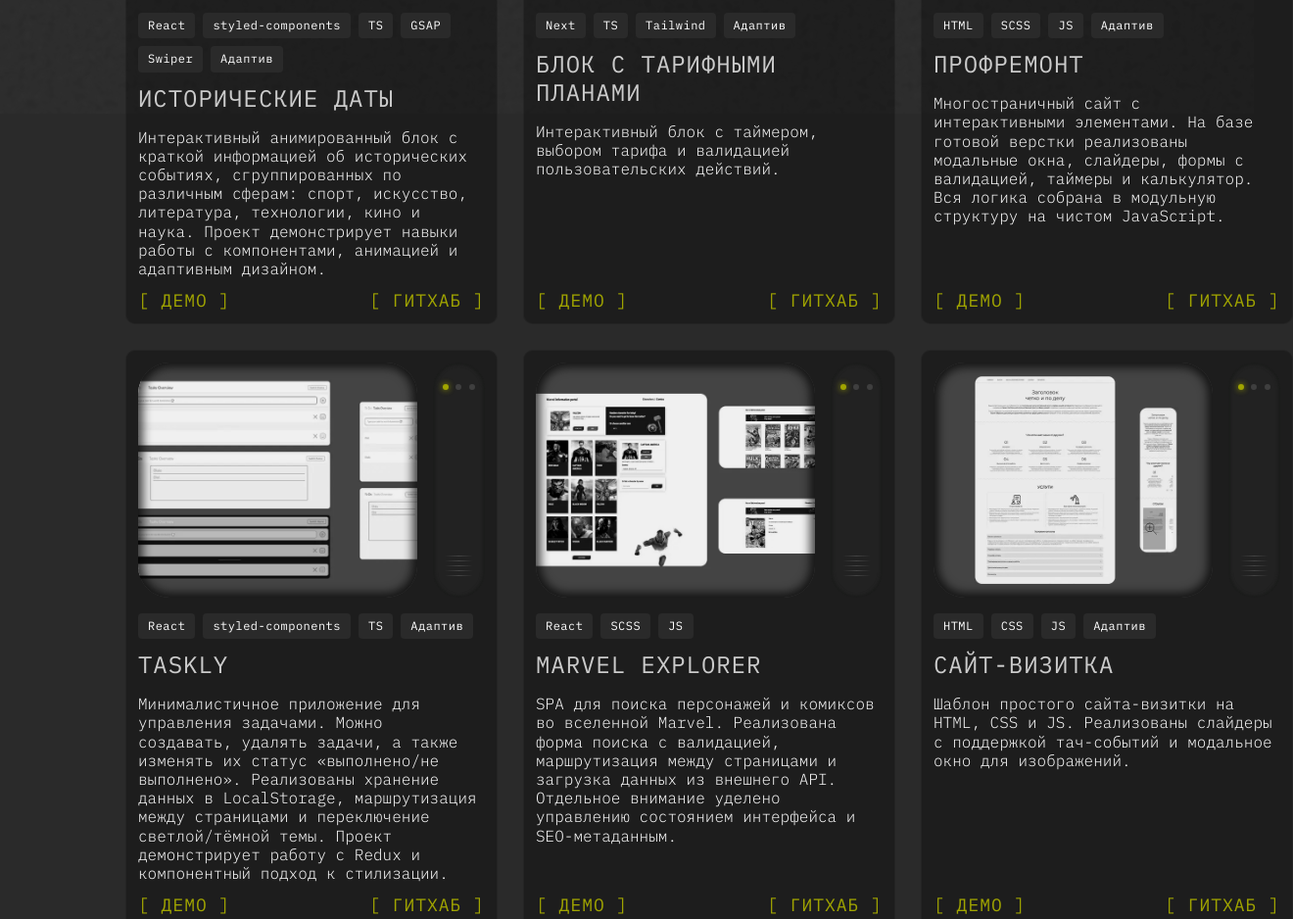
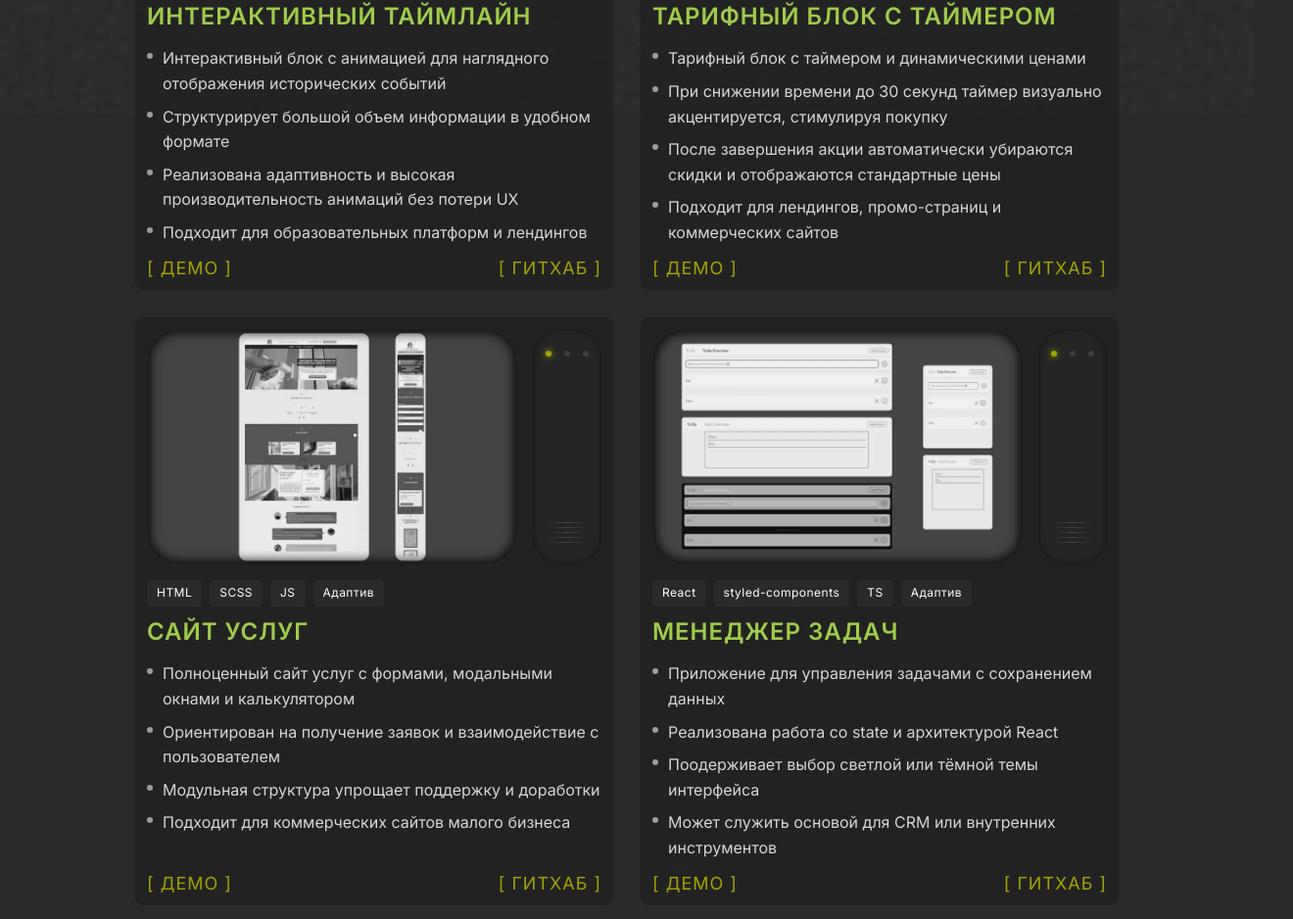
Before and after one commit to zukolime/unknown_projectures, a plain HTML site: page index.html in a window 1280 px wide. Shown: the part 684-1622 px from the top of the page at 98% size, 1320 px wide, since content can reach past the window. Drawn offline with Linux system fonts and the light colour scheme.

Commit message:
chore: improve project descriptions and titles

```diff
--- a/data.json
+++ b/data.json
@@ -5,9 +5,15 @@
       "src": "./images/historical-dates.webp",
       "alt": "Превью Исторические даты"
     },
-    "badges": ["React", "styled-components", "TS", "GSAP", "Swiper", "Адаптив"],
-    "title": "Исторические даты",
-    "description": "Интерактивный анимированный блок с краткой информацией об исторических событиях, сгруппированных по различным сферам: спорт, искусство, литература, технологии, кино и наука. Проект демонстрирует навыки работы с компонентами, анимацией и адаптивным дизайном.",
+    "badges": ["React", "styled-components", "TS", "GSAP", "Адаптив"],
+    "title": "Интерактивный таймлайн",
+    "description": [
+      "Интерактивный блок с анимацией для наглядного отображения исторических событий",
+      "Структурирует большой объем информации в удобном формате",
+      "Реализована адаптивность и высокая производительность анимаций без потери UX",
+      "Подходит для образовательных платформ и лендингов"
+    ],
+
     "links": {
       "link_demo": "https://historical-dates-seven-ashy.vercel.app/",
       "link_github": "https://github.com/zukolime/historical-dates"
@@ -21,8 +27,13 @@
       "alt": "Превью Блок с тарифными планами"
     },
     "badges": ["Next", "TS", "Tailwind", "Адаптив"],
-    "title": "Блок с тарифными планами",
-    "description": "Интерактивный блок с таймером, выбором тарифа и валидацией пользовательских действий.",
+    "title": "Тарифный блок с таймером",
+    "description": [
+      "Тарифный блок с таймером и динамическими ценами",
+      "При снижении времени до 30 секунд таймер визуально акцентируется, стимулируя покупку",
+      "После завершения акции автоматически убираются скидки и отображаются стандартные цены",
+      "Подходит для лендингов, промо-страниц и коммерческих сайтов"
+    ],
     "links": {
       "link_demo": "https://gym-tariffs.vercel.app/",
       "link_github": "https://github.com/zukolime/gym-tariffs"
@@ -36,8 +47,13 @@
       "alt": "Превью Профремонт"
     },
     "badges": ["HTML", "SCSS", "JS", "Адаптив"],
-    "title": "Профремонт",
-    "description": "Многостраничный сайт с интерактивными элементами. На базе готовой верстки реализованы модальные окна, слайдеры, формы с валидацией, таймеры и калькулятор. Вся логика собрана в модульную структуру на чистом JavaScript.",
+    "title": "Сайт услуг",
+    "description": [
+      "Полноценный сайт услуг с формами, модальными окнами и калькулятором",
+      "Ориентирован на получение заявок и взаимодействие с пользователем",
+      "Модульная структура упрощает поддержку и доработки",
+      "Подходит для коммерческих сайтов малого бизнеса"
+    ],
     "links": {
       "link_demo": "https://zukolime.github.io/Profremont-project/",
       "link_github": "https://github.com/zukolime/Profremont-project"
@@ -51,8 +67,13 @@
       "alt": "Превью Taskly"
     },
     "badges": ["React", "styled-components", "TS", "Адаптив"],
-    "title": "Taskly",
-    "description": "Минималистичное приложение для управления задачами. Можно создавать, удалять задачи, а также изменять их статус «выполнено/не выполнено». Реализованы хранение данных в LocalStorage, маршрутизация между страницами и переключение светлой/тёмной темы. Проект демонстрирует работу с Redux и компонентный подход к стилизации.",
+    "title": "Менеджер задач",
+    "description": [
+      "Приложение для управления задачами с сохранением данных",
+      "Реализована работа со state и архитектурой React",
+      "Поодерживает выбор светлой или тёмной темы интерфейса",
+      "Может служить основой для CRM или внутренних инструментов"
+    ],
     "links": {
       "link_demo": "https://zukolime.github.io/taskly",
       "link_github": "https://github.com/zukolime/taskly/"
@@ -66,8 +87,13 @@
       "alt": "Превью marvel explorer"
     },
     "badges": ["React", "SCSS", "JS"],
-    "title": "Marvel Explorer",
-    "description": "SPA для поиска персонажей и комиксов во вселенной Marvel. Реализована форма поиска с валидацией, маршрутизация между страницами и загрузка данных из внешнего API. Отдельное внимание уделено управлению состоянием интерфейса и SEO-метаданным.",
+    "title": "Поисковый сервис",
+    "description": [
+      "Поиск персонажей и комиксов с отображением подробной информации",
+      "Отображает детальную информацию с динамической загрузкой данных",
+      "Навигация между страницами без перезагрузки приложения",
+      "Работа с динамическими данными из внешнего API"
+    ],
     "links": {
       "link_demo": "https://marvel-two-ruddy.vercel.app/",
       "link_github": "https://github.com/zukolime/marvel"
@@ -81,8 +107,13 @@
       "alt": "Превью personal-website"
     },
     "badges": ["HTML", "CSS", "JS", "Адаптив"],
-    "title": "Сайт-визитка",
-    "description": "Шаблон простого сайта-визитки на HTML, CSS и JS. Реализованы слайдеры с поддержкой тач-событий и модальное окно для изображений.",
+    "title": "Шаблон сайта-визитки",
+    "description": [
+      "Лёгкий шаблон для быстрого запуска сайта",
+      "Адаптивная верстка под мобильные устройства",
+      "Интерактивные элементы: слайдеры и модальные окна",
+      "Подходит для презентации услуг или портфолио"
+    ],
     "links": {
       "link_demo": "/projects/personal-website_template/dist/index.html",
       "link_github": "https://github.com/zukolime/unknown_projectures/tree/main/projects/personal-website_template"
--- a/index.html
+++ b/index.html
@@ -35,6 +35,17 @@
       crossorigin />
     <link
       href="https://fonts.googleapis.com/css2?family=IBM+Plex+Mono:ital,wght@0,100;0,200;0,300;0,400;0,500;0,600;0,700;1,100;1,200;1,300;1,400;1,500;1,600;1,700&display=swap"
+      rel="stylesheet" />
+
+    <link
+      rel="preconnect"
+      href="https://fonts.googleapis.com" />
+    <link
+      rel="preconnect"
+      href="https://fonts.gstatic.com"
+      crossorigin />
+    <link
+      href="https://fonts.googleapis.com/css2?family=Inter:ital,opsz,wght@0,14..32,100..900;1,14..32,100..900&display=swap"
       rel="stylesheet" />
 
     <title>unknown projectures</title>
--- a/scripts.js
+++ b/scripts.js
@@ -77,9 +77,9 @@ const createProjectCard = (project) => {
         .join('')}
       </div>
       <h3 class="project-card__title">${project.title}</h3>
-      <p class="project-card__description">
-        ${project.description}
-      </p>
+      <ul class="project-card__description">
+        ${project.description.map((item) => `<li>${item}</li>`).join('')}
+      </ul>
       <div class="project-card__links">
         <a
           href="${project.links.link_demo}"
--- a/styles/_global.scss
+++ b/styles/_global.scss
@@ -18,7 +18,7 @@ a {
 }
 
 .container {
-  width: 80%;
+  width: 95%;
   margin: 0 auto;
   padding: 32px 0;
 }
--- a/styles/_projects.scss
+++ b/styles/_projects.scss
@@ -1,29 +1,30 @@
 .projects {
   display: grid;
-  grid-template-columns: repeat(3, minmax(380px, 1fr));
-  grid-template-rows: auto;
+  justify-content: center;
+  grid-template-columns: repeat(auto-fill, 490px);
   gap: 26px;
   margin-top: 28px;
+  font-family: 'Inter', sans-serif;
+
+  @media (max-width: 540px) {
+    grid-template-columns: repeat(auto-fill, 100%);
+  }
 }
 
 .project-card {
+  position: relative;
   display: flex;
   flex-direction: column;
   gap: 16px;
-  position: relative;
   overflow: visible;
   background-color: $color-surface;
   border-radius: 10px;
   padding: 12px;
   border: 1px solid $color-border-soft;
-  transition:
-    transform 0.3s ease,
-    box-shadow 0.3s ease;
-  will-change: transform, box-shadow;
+  transition: box-shadow 0.3s ease;
 
   &:hover,
   &:focus {
-    transform: translate(-1px, -1px);
     box-shadow: 0px 0px 7px 0px $color-accent;
     cursor: default;
   }
@@ -61,6 +62,14 @@
       border-radius: 32px;
       box-shadow: inset 0 0 10px 5px rgba(0, 0, 0, 0.7);
       z-index: 100;
+    }
+
+    @media (max-width: 520px) {
+      height: 180px;
+    }
+
+    @media (max-width: 370px) {
+      height: 140px;
     }
   }
 
@@ -141,16 +150,38 @@
   &__title {
     margin-bottom: 4px;
     font-size: clamp(18px, 4vw, 24px);
-    font-weight: 400;
+    font-weight: 600;
+    color: #9fcb4b;
     letter-spacing: 0.04em;
     text-transform: uppercase;
   }
 
   &__description {
+    display: flex;
+    flex-direction: column;
+    height: 100%;
+    gap: 8px;
     font-size: clamp(14px, 2vw, 16px);
     color: $color-secondary;
-    font-weight: 300;
-    height: 100%;
+    font-weight: 400;
+    line-height: 1.6;
+
+    & li {
+      position: relative;
+      padding-left: 16px;
+      list-style-type: none;
+
+      &::before {
+        content: '';
+        position: absolute;
+        top: 7px;
+        left: 0;
+        width: 6px;
+        height: 6px;
+        border-radius: 50%;
+        background-color: $color-text-muted;
+      }
+    }
   }
 
   &__links {
@@ -169,22 +200,6 @@
   }
 }
 
-@media (max-width: 520px) {
-  .projects {
-    grid-template-columns: 1fr;
-  }
-
-  .project-card__screen {
-    height: 180px;
-  }
-}
-
-@media (max-width: 370px) {
-  .project-card__screen {
-    height: 140px;
-  }
-}
-
 @-moz-document url-prefix() {
   .project-card:hover {
     transform: none;
--- a/styles/_tags-block.scss
+++ b/styles/_tags-block.scss
@@ -13,7 +13,7 @@
   border: 1px solid rgba(177, 177, 177, 0.39);
   border-radius: 4px;
   font-family: inherit;
-  font-size: inherit;
+  font-size: small;
   color: $color-secondary;
   transform: translate(0, 0);
   transition:
--- a/styles/_variables.scss
+++ b/styles/_variables.scss
@@ -1,11 +1,11 @@
 // Base
 $color-bg: #2a2a2a;
 $color-primary: #cbcbcb;
-$color-secondary: #f5f5f5;
+$color-secondary: #d6d6d6;
 $color-accent: #a0a400;
 
 // Surfaces
-$color-surface: rgba(0, 0, 0, 0.31); // project-card bg
+$color-surface: rgba(26, 26, 26, 0.5); // project-card bg
 $color-surface-soft: rgba(52, 51, 51, 0.24); // panel bg
 $color-screen: #0b0b0b;
 
```
Also changed, not shown: styles/_header.scss (+16 -6 lines), styles/css/index.css, styles/css/index.min.css, 2 other files.
